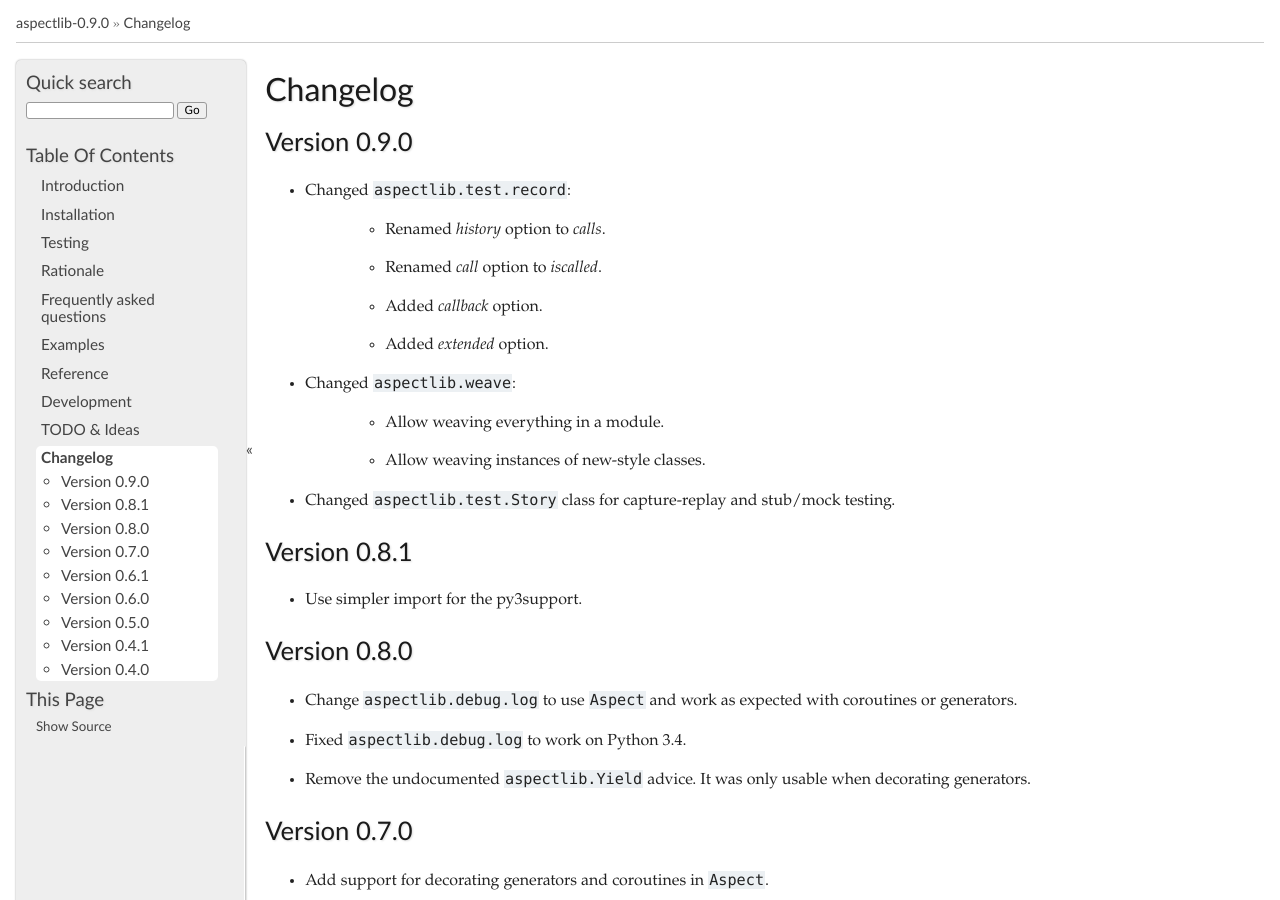
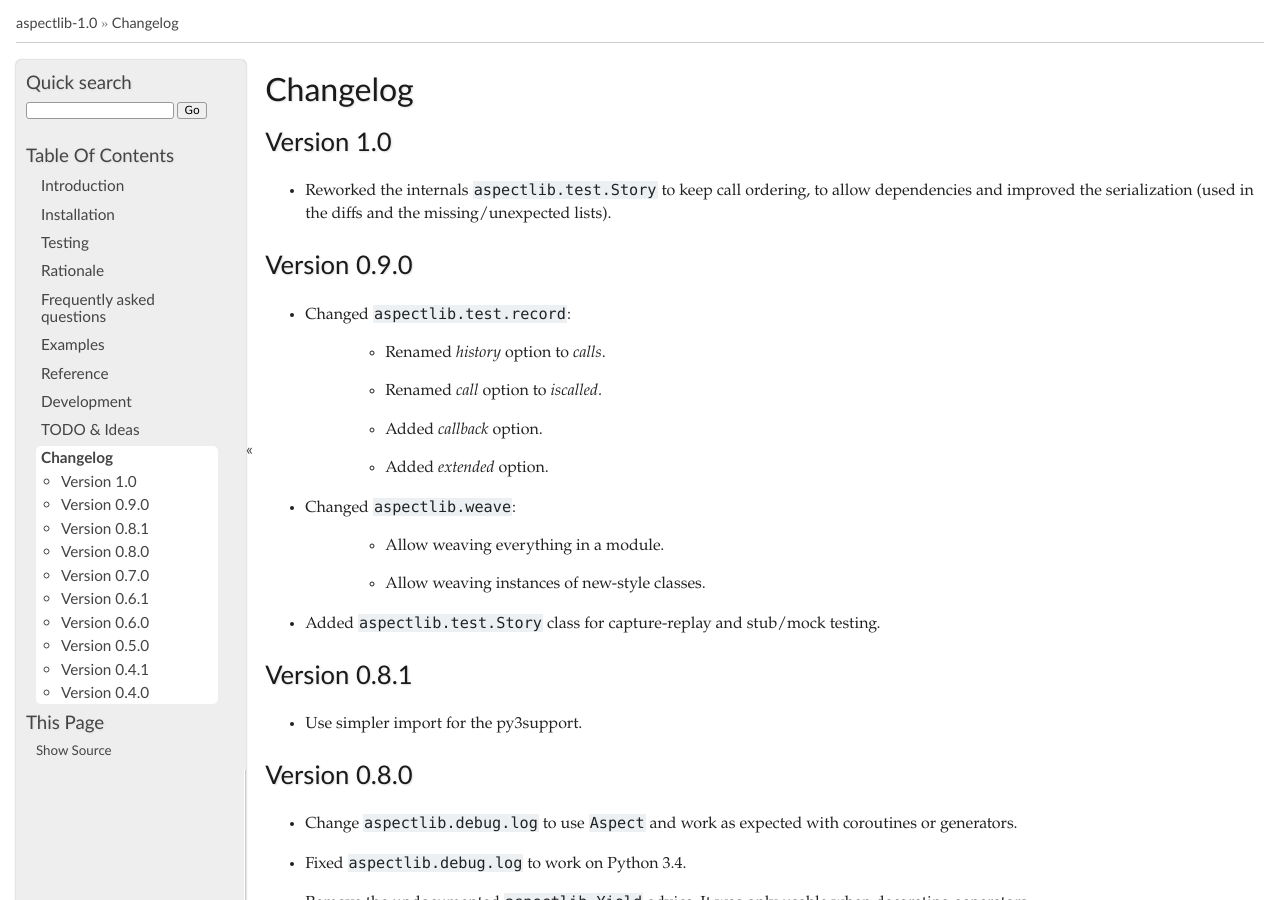
Before and after one commit to ionelmc/python-aspectlib, a Sphinx documentation site: the page built from docs/changelog.rst, in a window 1280 px wide and 900 px high. Built offline with Sphinx 7.4.7, drawn with Linux system fonts in a browser that asks for light colours; some of the changed text lies outside the part shown.

Commit message:
Update version, changelog.

```diff
--- a/docs/changelog.rst
+++ b/docs/changelog.rst
@@ -1,5 +1,11 @@
 Changelog
 =========
+
+Version 1.0
+-------------
+
+* Reworked the internals :obj:`aspectlib.test.Story` to keep call ordering, to allow dependencies and improved the serialization (used in the diffs and the missing/unexpected lists).
+
 
 Version 0.9.0
 -------------
@@ -16,7 +22,7 @@ Version 0.9.0
     * Allow weaving everything in a module.
     * Allow weaving instances of new-style classes.
 
-* Changed :obj:`aspectlib.test.Story` class for capture-replay and stub/mock testing.
+* Added :obj:`aspectlib.test.Story` class for capture-replay and stub/mock testing.
 
 Version 0.8.1
 -------------
--- a/setup.py
+++ b/setup.py
@@ -14,7 +14,7 @@ def read(*names, **kwargs):
 
 setup(
     name="aspectlib",
-    version="0.9.0",
+    version="1.0",
     url='https://github.com/ionelmc/python-aspectlib',
     download_url='',
     license='BSD',
```
Also changed, not shown: docs/reference/aspectlib.test.rst (+1 -4 lines).
